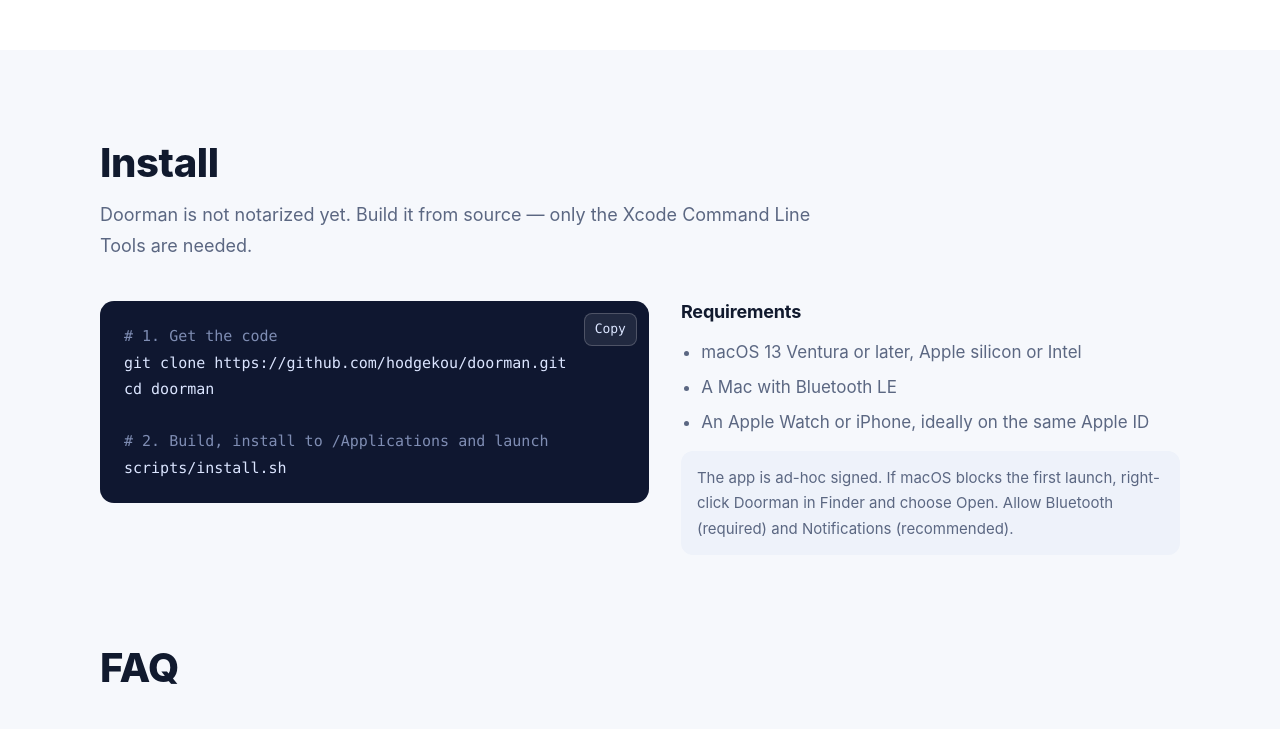
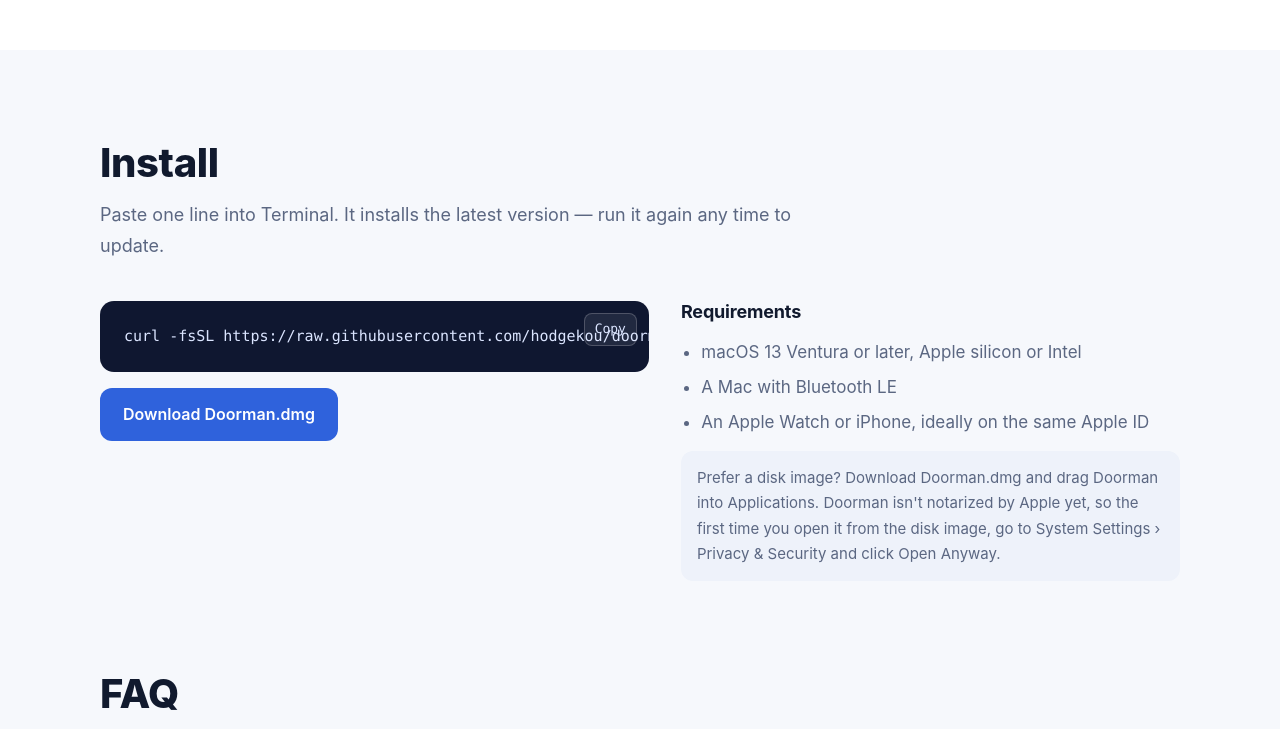
Before and after one commit to hodgekou/doorman, a plain HTML site: page docs/index.html in a window 1280 px wide. Both pictures are taken after a click on the button "Copy". Shown: the part 5023-5752 px from the top of the page. Drawn offline with Linux system fonts and the light colour scheme.

Commit message:
Add one-command installer, DMG packaging and release automation
- install.sh: curl | bash installer that downloads the latest (or a
  given) release, verifies SHA-256, code signature and bundle ID,
  installs to /Applications and opens Doorman; --uninstall [--purge]
- scripts/make-dmg.sh: drag-to-Applications DMG plus checksum
  (diskutil image on new macOS, hdiutil fallback)
- scripts/build-app.sh: UNIVERSAL, VERSION and BUILD_NUMBER options
- GitHub Actions: CI on push/PR, release on v*.*.* tags with a
  universal DMG attached to the GitHub Release
- CHANGELOG.md; scripts/install.sh renamed to scripts/install-local.sh
- README (en / zh-CN / ja) and website: one-command install, DMG download

```diff
--- a/docs/index.html
+++ b/docs/index.html
@@ -109,6 +109,9 @@ figcaption{font-size:15px;color:var(--muted);text-align:center}
 .install{display:grid;grid-template-columns:minmax(0,1.1fr) minmax(0,1fr);gap:32px;align-items:start}
 pre{margin:0;background:var(--code-bg);color:var(--code-fg);border-radius:14px;padding:22px 24px;overflow-x:auto;font-family:var(--mono);font-size:15px;line-height:1.75;position:relative}
 pre .c{color:#7f8db3}
+.install-main{display:grid;gap:16px;justify-items:start;min-width:0}
+.install-main pre{width:100%;padding-right:84px}
+.btn.solid{background:var(--accent);color:var(--accent-fg)}
 .copy{position:absolute;top:12px;right:12px;border:1px solid rgba(255,255,255,.2);background:rgba(255,255,255,.08);color:#dbe5ff;border-radius:8px;font:inherit;font-size:13px;padding:4px 10px;cursor:pointer}
 .req{display:grid;gap:14px}
 .req h3{font-size:18px}
@@ -170,7 +173,7 @@ footer .wrap{display:flex;flex-wrap:wrap;gap:16px;justify-content:space-between}
         <p class="sub" data-i18n="hero.sub">Doorman watches the Bluetooth signal of the Apple Watch or iPhone you carry. Leave your desk and the Mac locks; keep typing and it never will. Unlocking stays with macOS — your password is never stored or typed.</p>
         <div class="cta">
           <a class="btn primary" href="https://github.com/hodgekou/doorman" data-i18n="hero.cta1">View on GitHub</a>
-          <a class="btn ghost" href="#install" data-i18n="hero.cta2">Build from source</a>
+          <a class="btn ghost" href="https://github.com/hodgekou/doorman/releases/latest/download/Doorman.dmg" data-i18n="hero.cta2">Download for Mac</a>
         </div>
         <p class="meta" data-i18n="hero.meta">macOS 13 or later · Apple Watch or iPhone · English, 简体中文, 日本語</p>
       </div>
@@ -249,15 +252,13 @@ footer .wrap{display:flex;flex-wrap:wrap;gap:16px;justify-content:space-between}
     <div class="wrap">
       <div class="section-head">
         <h2 data-i18n="install.title">Install</h2>
-        <p data-i18n="install.sub">Doorman is not notarized yet. Build it from source — only the Xcode Command Line Tools are needed.</p>
+        <p data-i18n="install.sub">Paste one line into Terminal. It installs the latest version — run it again any time to update.</p>
       </div>
       <div class="install">
-        <pre id="cmd"><button class="copy" type="button" data-i18n="install.copy">Copy</button><span class="c"># 1. Get the code</span>
-git clone https://github.com/hodgekou/doorman.git
-cd doorman
-
-<span class="c"># 2. Build, install to /Applications and launch</span>
-scripts/install.sh</pre>
+        <div class="install-main">
+          <pre id="cmd"><button class="copy" type="button" data-i18n="install.copy">Copy</button>curl -fsSL https://raw.githubusercontent.com/hodgekou/doorman/main/install.sh | bash</pre>
+          <a class="btn solid" href="https://github.com/hodgekou/doorman/releases/latest/download/Doorman.dmg" data-i18n="install.dmg">Download Doorman.dmg</a>
+        </div>
         <div class="req">
           <h3 data-i18n="req.title">Requirements</h3>
           <ul>
@@ -265,7 +266,7 @@ scripts/install.sh</pre>
             <li data-i18n="req.2">A Mac with Bluetooth LE</li>
             <li data-i18n="req.3">An Apple Watch or iPhone, ideally on the same Apple ID</li>
           </ul>
-          <p class="note" data-i18n="install.note">The app is ad-hoc signed. If macOS blocks the first launch, right-click Doorman in Finder and choose Open. Allow Bluetooth (required) and Notifications (recommended).</p>
+          <p class="note" data-i18n="install.note">Prefer a disk image? Download Doorman.dmg and drag Doorman into Applications. Doorman isn't notarized by Apple yet, so the first time you open it from the disk image, go to System Settings › Privacy & Security and click Open Anyway.</p>
         </div>
       </div>
     </div>
@@ -301,7 +302,7 @@ scripts/install.sh</pre>
       "hero.eyebrow": "Open-source macOS menu bar app",
       "hero.title": "Walk away, and your Mac locks itself.",
       "hero.sub": "Doorman watches the Bluetooth signal of the Apple Watch or iPhone you carry. Leave your desk and the Mac locks; keep typing and it never will. Unlocking stays with macOS — your password is never stored or typed.",
-      "hero.cta1": "View on GitHub", "hero.cta2": "Build from source",
+      "hero.cta1": "View on GitHub", "hero.cta2": "Download for Mac",
       "hero.meta": "macOS 13 or later · Apple Watch or iPhone · English, 简体中文, 日本語",
       "hero.alt": "Doorman overview: protection status and live signal chart",
       "features.title": "Built around one rule: never lock while you're working",
@@ -326,10 +327,10 @@ scripts/install.sh</pre>
       "p2.t": "No password stored", "p2.d": "Doorman never asks for, saves or types your login password.",
       "p3.t": "No keystrokes recorded", "p3.d": "It only reads how long the keyboard and mouse have been idle.",
       "p4.t": "Everything stays on your Mac", "p4.d": "Diagnostics are kept locally for 30 days, 500 entries at most. No network access.",
-      "install.title": "Install", "install.sub": "Doorman is not notarized yet. Build it from source — only the Xcode Command Line Tools are needed.",
+      "install.title": "Install", "install.sub": "Paste one line into Terminal. It installs the latest version — run it again any time to update.", "install.dmg": "Download Doorman.dmg",
       "install.copy": "Copy", "install.copied": "Copied",
       "req.title": "Requirements", "req.1": "macOS 13 Ventura or later, Apple silicon or Intel", "req.2": "A Mac with Bluetooth LE", "req.3": "An Apple Watch or iPhone, ideally on the same Apple ID",
-      "install.note": "The app is ad-hoc signed. If macOS blocks the first launch, right-click Doorman in Finder and choose Open. Allow Bluetooth (required) and Notifications (recommended).",
+      "install.note": "Prefer a disk image? Download Doorman.dmg and drag Doorman into Applications. Doorman isn't notarized by Apple yet, so the first time you open it from the disk image, go to System Settings › Privacy & Security and click Open Anyway.",
       "faq.title": "FAQ",
       "q1": "Will it lock while I'm reading without touching anything?", "a1": "Only if your device's signal also drops. You'll see a 5-second countdown first; nudge the mouse to cancel, and Doorman won't ask again until your device is reliably back near you.",
       "q2": "Why doesn't Doorman unlock my Mac when I come back?", "a2": "Bluetooth signal strength is not proof of identity and can be spoofed. macOS's own Apple Watch Unlock is far more secure, so Doorman leaves unlocking to it.",
@@ -344,7 +345,7 @@ scripts/install.sh</pre>
       "hero.eyebrow": "开源 macOS 菜单栏工具",
       "hero.title": "离开工位，Mac 自动锁好。",
       "hero.sub": "Doorman 通过你随身带的 Apple Watch 或 iPhone 的蓝牙信号判断你是否在电脑旁。离开工位就锁屏，正在打字绝不会锁。解锁交给 macOS，你的密码不会被保存，也不会被代输。",
-      "hero.cta1": "在 GitHub 上查看", "hero.cta2": "从源码安装",
+      "hero.cta1": "在 GitHub 上查看", "hero.cta2": "下载 Mac 版",
       "hero.meta": "macOS 13 或更新 · Apple Watch 或 iPhone · 简体中文、English、日本語",
       "hero.alt": "Doorman 概览：保护状态和实时信号图",
       "features.title": "围绕一条原则设计：用着电脑时绝不锁屏",
@@ -369,10 +370,10 @@ scripts/install.sh</pre>
       "p2.t": "不保存密码", "p2.d": "Doorman 不会索要、保存或代输你的登录密码。",
       "p3.t": "不记录按键", "p3.d": "只读取键盘和鼠标空闲了多久。",
       "p4.t": "数据留在你的 Mac 上", "p4.d": "诊断记录只存在本机，最多 30 天、500 条。不联网。",
-      "install.title": "安装", "install.sub": "Doorman 尚未公证，请从源码构建。只需要 Xcode Command Line Tools。",
+      "install.title": "安装", "install.sub": "在「终端」里粘贴一行命令即可安装最新版，以后再运行一次就能更新。", "install.dmg": "下载 Doorman.dmg",
       "install.copy": "复制", "install.copied": "已复制",
       "req.title": "系统要求", "req.1": "macOS 13 Ventura 或更新版本，Apple 芯片或 Intel", "req.2": "支持低功耗蓝牙的 Mac", "req.3": "Apple Watch 或 iPhone，最好与 Mac 使用同一个 Apple ID",
-      "install.note": "App 使用 ad-hoc 签名。首次启动如果被系统拦截，在访达中右键点 Doorman，选择「打开」。按提示允许蓝牙（必需）和通知（建议）。",
+      "install.note": "更习惯安装包？下载 Doorman.dmg，把 Doorman 拖到「应用程序」。Doorman 尚未经过 Apple 公证，从安装包首次打开时，请到「系统设置 › 隐私与安全性」点「仍要打开」。",
       "faq.title": "常见问题",
       "q1": "我只看屏幕、不碰键鼠时会被锁吗？", "a1": "只有设备信号同时变弱时才会。锁屏前会先出现 5 秒倒计时，动一下鼠标就取消；之后要等设备稳定回到你身边，才会再次提示。",
       "q2": "为什么我回来时 Doorman 不帮我解锁？", "a2": "蓝牙信号强度不能证明身份，而且可以被伪造。macOS 自带的「用 Apple Watch 解锁」安全得多，所以解锁交给它。",
@@ -387,7 +388,7 @@ scripts/install.sh</pre>
       "hero.eyebrow": "オープンソースの macOS メニューバーアプリ",
       "hero.title": "席を離れると、Mac が自動でロック。",
       "hero.sub": "Doorman は身につけている Apple Watch や iPhone の Bluetooth 信号を見ています。席を離れれば Mac をロックし、タイピング中は決してロックしません。ロック解除は macOS に任せるので、パスワードを保存したり入力したりすることはありません。",
-      "hero.cta1": "GitHub で見る", "hero.cta2": "ソースからビルド",
+      "hero.cta1": "GitHub で見る", "hero.cta2": "Mac 版をダウンロード",
       "hero.meta": "macOS 13 以降 · Apple Watch または iPhone · 日本語・English・简体中文",
       "hero.alt": "Doorman の概要画面：保護状態とリアルタイムの信号グラフ",
       "features.title": "ルールはひとつ：作業中は絶対にロックしない",
@@ -412,10 +413,10 @@ scripts/install.sh</pre>
       "p2.t": "パスワードを保存しない", "p2.d": "Doorman がログインパスワードを求めたり、保存・入力したりすることはありません。",
       "p3.t": "キー入力を記録しない", "p3.d": "読み取るのは、キーボードとマウスが操作されていない時間だけです。",
       "p4.t": "データは Mac の中だけ", "p4.d": "診断記録はローカルに最大 30 日・500 件まで保存。ネットワークには接続しません。",
-      "install.title": "インストール", "install.sub": "Doorman はまだ公証されていません。ソースからビルドしてください。必要なのは Xcode Command Line Tools だけです。",
+      "install.title": "インストール", "install.sub": "ターミナルに 1 行貼り付けるだけで最新版をインストールできます。もう一度実行すればアップデートされます。", "install.dmg": "Doorman.dmg をダウンロード",
       "install.copy": "コピー", "install.copied": "コピーしました",
       "req.title": "動作環境", "req.1": "macOS 13 Ventura 以降（Apple シリコンまたは Intel）", "req.2": "Bluetooth LE に対応した Mac", "req.3": "Apple Watch または iPhone（Mac と同じ Apple ID が理想）",
-      "install.note": "アプリはアドホック署名されています。初回起動がブロックされた場合は、Finder で Doorman を右クリックして「開く」を選んでください。Bluetooth（必須）と通知（推奨）を許可してください。",
+      "install.note": "ディスクイメージを使う場合は、Doorman.dmg をダウンロードして Doorman を「アプリケーション」にドラッグしてください。Doorman はまだ Apple の公証を受けていないため、ディスクイメージから初めて開くときは「システム設定 › プライバシーとセキュリティ」で「このまま開く」をクリックしてください。",
       "faq.title": "よくある質問",
       "q1": "何も触らずに画面を読んでいるとロックされますか？", "a1": "デバイスの信号も弱くなった場合に限ります。まず 5 秒のカウントダウンが表示されるので、マウスを少し動かせばキャンセルできます。その後はデバイスが安定して近くに戻るまで、再度表示されません。",
       "q2": "戻ったときに Doorman がロック解除しないのはなぜですか？", "a2": "Bluetooth の信号強度は本人確認にならず、偽装も可能です。macOS 標準の「Apple Watch でロック解除」のほうがはるかに安全なので、ロック解除はそちらに任せています。",
@@ -467,7 +468,7 @@ scripts/install.sh</pre>
 
   var copyBtn = document.querySelector(".copy");
   copyBtn.addEventListener("click", function () {
-    var text = "git clone https://github.com/hodgekou/doorman.git\ncd doorman\nscripts/install.sh";
+    var text = "curl -fsSL https://raw.githubusercontent.com/hodgekou/doorman/main/install.sh | bash";
     var done = function () {
       copyBtn.textContent = I18N[current]["install.copied"];
       setTimeout(function () { copyBtn.textContent = I18N[current]["install.copy"]; }, 1500);
```
Also changed, not shown: 12 other files.
